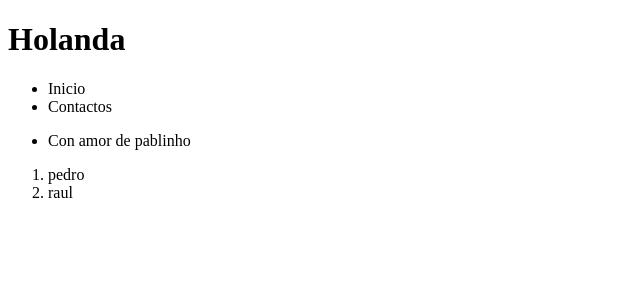
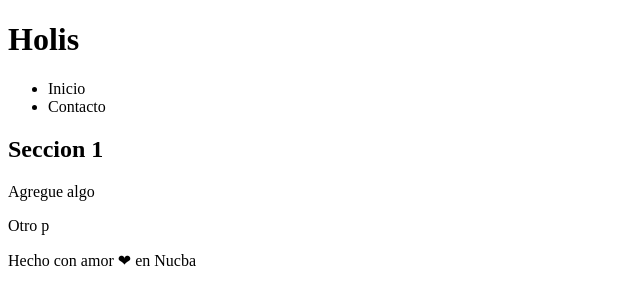
Before and after one commit to PabloCarrizo30/Mi-primer-repositorio, a plain HTML site: page index.html in a window 1280 px wide. Shown: the whole page, without its empty margins (0-640 px from the left). Drawn offline with Linux system fonts and the light colour scheme.

Commit message:
Mi primer commit

```diff
--- a/index.html
+++ b/index.html
@@ -1,28 +1,31 @@
 <!DOCTYPE html>
 <html lang="en">
 <head>
-    <meta charset="UTF-8">
-    <meta name="viewport" content="width=device-width, initial-scale=1.0">
-    <title>Mi pag web</title>
+  <meta charset="UTF-8">
+  <meta name="viewport" content="width=device-width, initial-scale=1.0">
+  <title>Mi pagina web</title>
 </head>
 <body>
-    <h1>Holanda</h1>
-    <header>
-    <ul>
-        <li>Inicio</li>
-        <li>Contactos</li>
+  <!-- Estado 1: Repositorio local -->
+  <!-- Estado 2: Area de stage (Area temporal) -->
+  <!-- Estado 3: Area de cambios confirmados (commit) -->
+  <!--  -->
+  <!-- Estado 4: Remoto -->
+  <h1>Holis</h1>
 
-    </ul>
-</header>
-    <footer>
-        <ul>
-            <li>Con amor de pablinho</li>
-        </ul>
+  <ul>
+    <li>Inicio</li>
+    <li>Contacto</li>
+  </ul>
 
-            <ol>
-                <li>pedro</li>
-                <li>raul</li>
-            </ol>
-    </footer>
+  <section>
+    <h2>Seccion 1</h2>
+    <p>Agregue algo</p>
+    <p>Otro p</p>
+  </section>
+
+  <footer>
+    <p>Hecho con amor ❤ en Nucba</p>
+  </footer>
 </body>
 </html>
```
Also changed, not shown: 1 other file.
